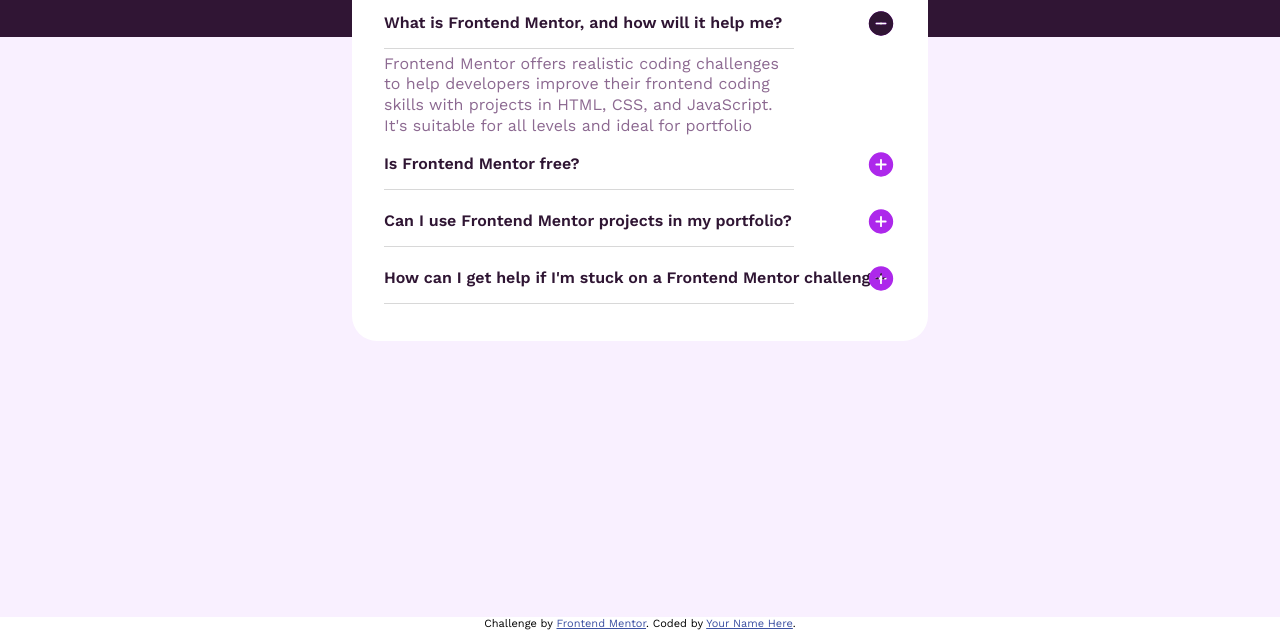
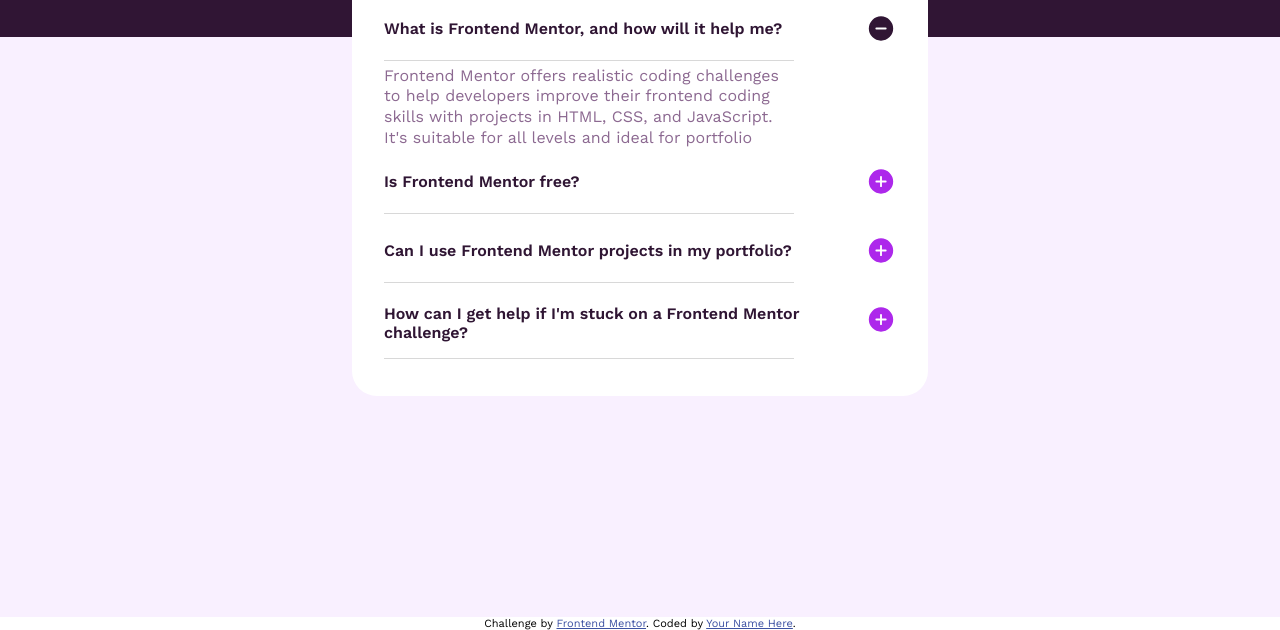
Before and after one commit to zeshan0603/frontend-mentor-challenge-FAQ-accordion, a plain HTML site: page index.html in a window 1280 px wide. Both pictures are taken after a click on the element "What is Frontend Mentor, and how will it help me?". Shown: the part 283-913 px from the top of the page. Drawn offline with nearby package versions, Linux system fonts and the light colour scheme.

Commit message:
Update style.css

```diff
--- a/assets/style.css
+++ b/assets/style.css
@@ -52,6 +52,9 @@
     width: 100%;
     cursor: pointer;
     transition: all ease 0.2s;
+    display: flex;
+    align-items: center;
+    justify-content: space-between;
 }
 
 .card span:hover {
@@ -59,19 +62,19 @@
 }
 
 .card span img {
-    position: absolute;
-    right: 0;
-    top: -5px;
-    transition: all ease 0.2s;
+    align-self: flex-start;
 }
 
-
 .minus {
-    opacity: 0;
+    display: none;
 }
 
 .minus.active {
-    opacity: 1;
+    display: block;
+}
+
+.plus.active {
+    display: none;
 }
 
 .para {
@@ -80,24 +83,36 @@
     width: 80%;
     line-height: 1.3;
     overflow: hidden;
-    height: 0px;
+    max-height: 0px;
     transition: all 0.5s ease;
     border-top: 0.5px solid rgba(128, 128, 128, 0.308);
     padding-top: 5px;
 }
 
 .para--1.active {
-    height: 90px;
+    max-height: 90px;
 }
 
 .para--2.active {
-    height: 80px;
+    max-height: 80px;
 }
 
 .para--3.active {
-    height: 75px;
+    max-height: 75px;
 }
 
 .para--4.active {
-    height: 90px;
+    max-height: 90px;
 }
+
+/* @media (max-width:1440px) {
+    .card {
+        width: 55%;
+    }
+}
+
+@media (max-width:1240px) {
+    .card {
+        width: 60%;
+    }
+} */
```
